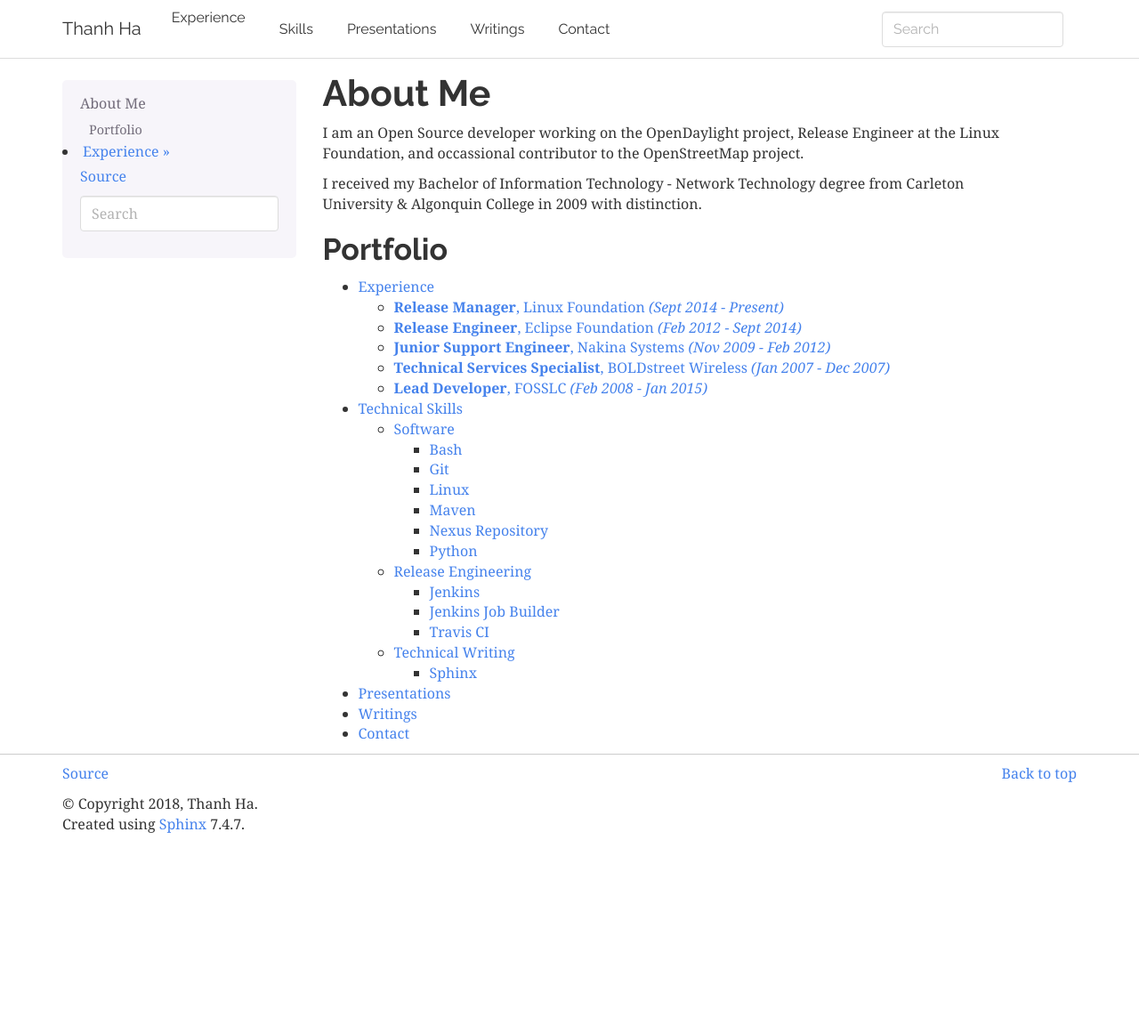
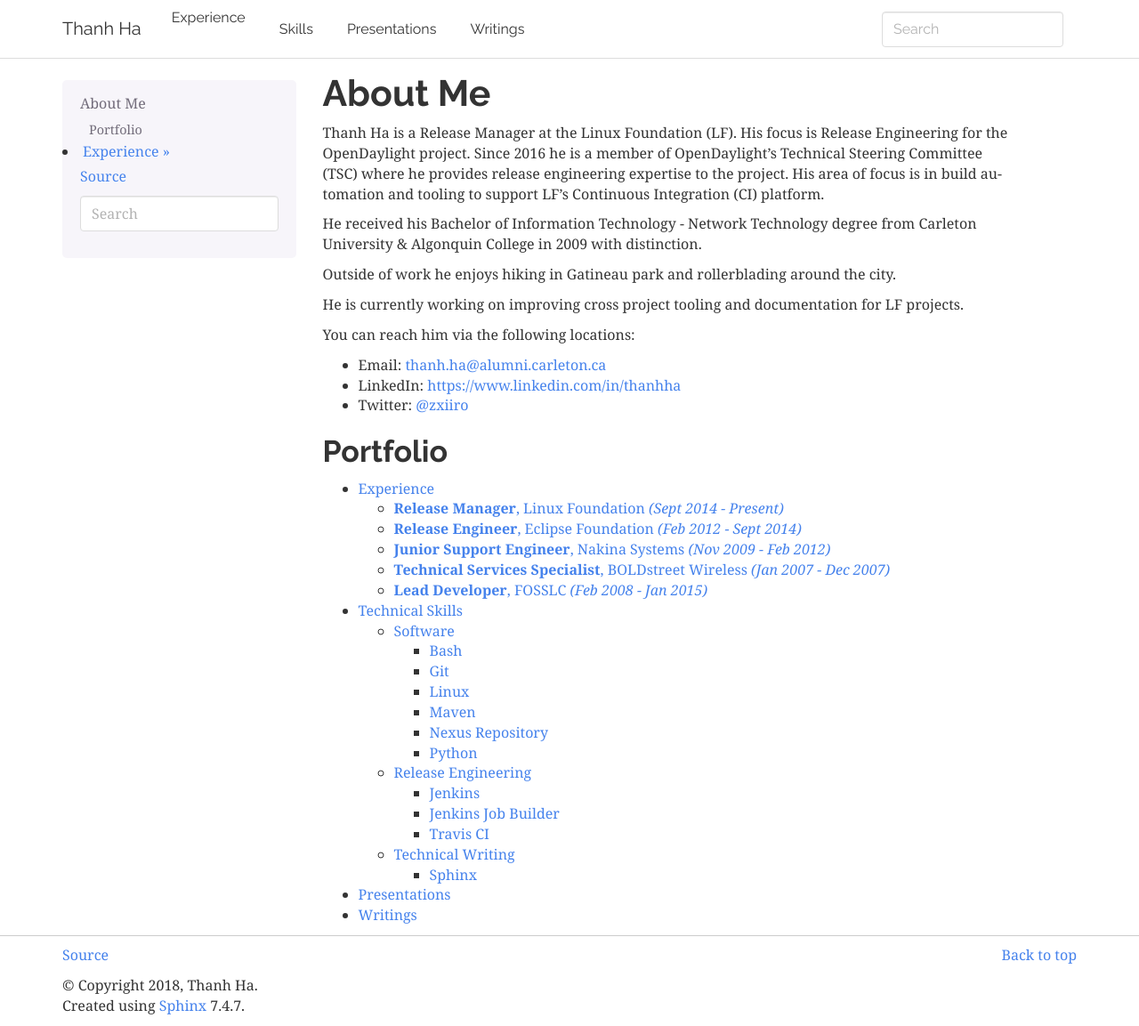
Before and after one commit to zxiiro/zxiiro.github.io, a Sphinx documentation site: the page built from docs/index.rst, in a window 1280 px wide and 1153 px high. Shown: the whole window at 89% size. Built offline with Sphinx 7.4.7, drawn with Linux system fonts in a browser that asks for light colours.

Commit message:
Add more details on About page
Also collapse the Contacts page into the About Me page.

Signed-off-by: Thanh Ha <zxiiro@linux.com>

```diff
--- a/docs/conf.py
+++ b/docs/conf.py
@@ -29,7 +29,6 @@
         ("Skills", "skills"),
         ("Presentations", "presentations"),
         ("Writings", "writings"),
-        ("Contact", "contact"),
     ],
     'navbar_pagenav': False,
     'navbar_sidebarrel': False,
--- a/docs/contact.rst
+++ /dev/null
@@ -1,5 +0,0 @@
-Contact
-=======
-
-If you would like to contact me please reach out via email at
-thanh.ha@alumni.carleton.ca
--- a/docs/index.rst
+++ b/docs/index.rst
@@ -1,12 +1,26 @@
 About Me
 ========
 
-I am an Open Source developer working on the OpenDaylight project,
-Release Engineer at the Linux Foundation, and occassional contributor
-to the OpenStreetMap project.
+Thanh Ha is a Release Manager at the Linux Foundation (LF). His focus is
+Release Engineering for the OpenDaylight project. Since 2016 he is a member of
+OpenDaylight's Technical Steering Committee (TSC) where he provides release
+engineering expertise to the project. His area of focus is in build automation
+and tooling to support LF's Continuous Integration (CI) platform.
 
-I received my Bachelor of Information Technology - Network Technology degree
+He received his Bachelor of Information Technology - Network Technology degree
 from Carleton University & Algonquin College in 2009 with distinction.
+
+Outside of work he enjoys hiking in Gatineau park and rollerblading around the
+city.
+
+He is currently working on improving cross project tooling and documentation
+for LF projects.
+
+You can reach him via the following locations:
+
+* Email: thanh.ha@alumni.carleton.ca
+* LinkedIn: https://www.linkedin.com/in/thanhha
+* Twitter: `@zxiiro <https://twitter.com/zxiiro>`_
 
 Portfolio
 ---------
@@ -17,4 +31,3 @@
    skills
    presentations
    writings
-   contact
```
